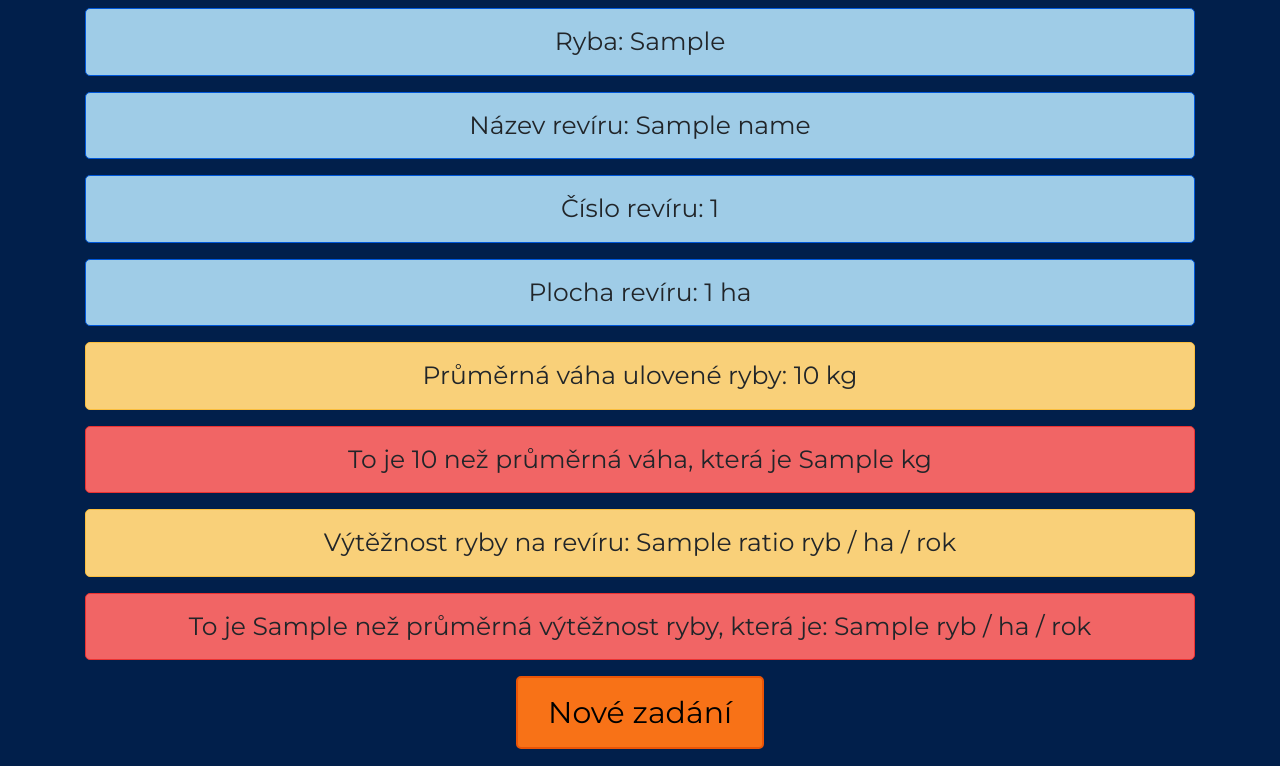
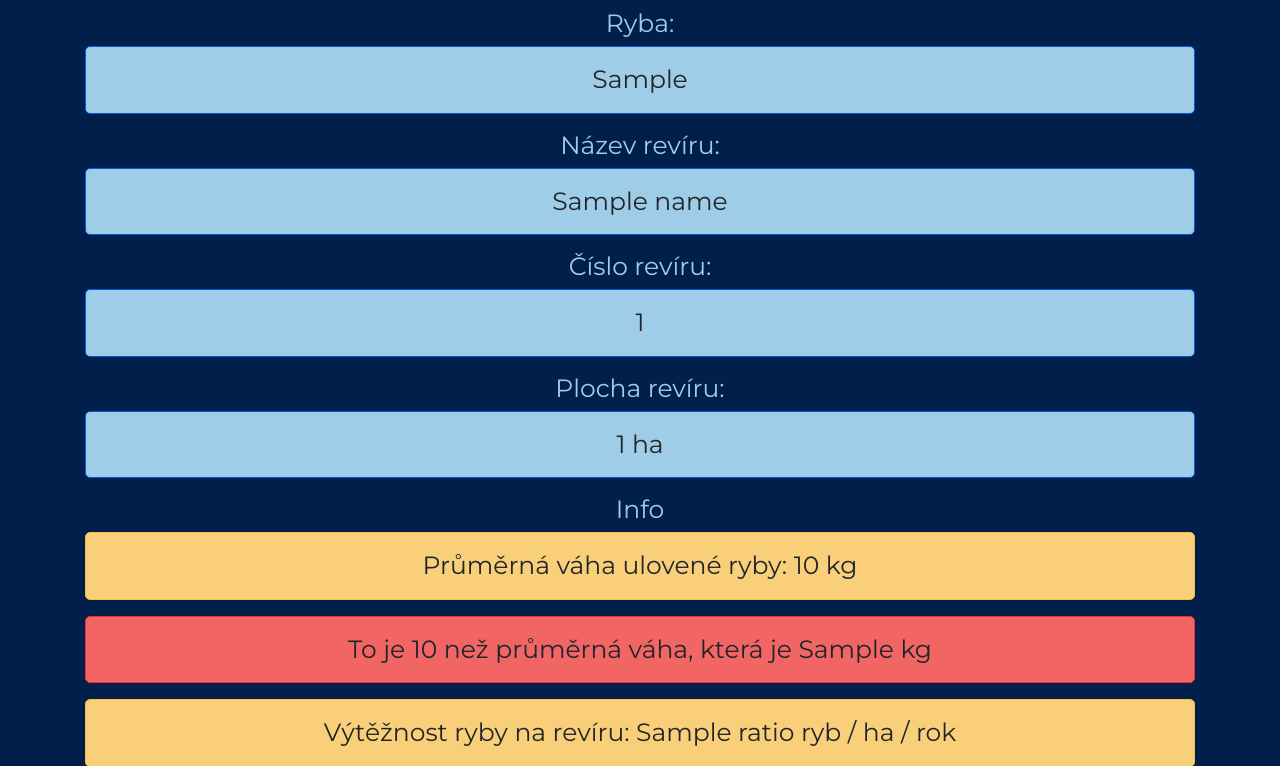
Before and after one commit to ultraKevyk/f_c, a Flask app: template website/templates/output.html in a window 1280 px wide. Shown: the part 56-822 px from the top of the page. Run offline with Flask 3, Linux system fonts and the light colour scheme; the template is opened without the code that fills it: most values are stand-ins (such as "Sample title", 1, 10 or a date in 2020); parts of the project's set-up code (start-up, migrations or seed data) failed here and were passed over; some libraries are stand-ins or nearby versions.

Commit message:
names of fish repaired

```diff
--- a/back.py
+++ b/back.py
@@ -6,6 +6,11 @@ import os
 
 data_dir = "./website/data/downloaded_data/"
 
+clean_fish = {"kapr": "Kapr obecný", "lín": "Lín", "cejn": "Cejn velký", "tloust":"Jelec tloušť", "okoun": "Okoun říční", "parma":"Parma velká", "ostroretka": "Ostroretka",
+              "podoustev": "Podoustev", "štika": "Štika obecná", "candát": "Candát obecný", "sumec": "Sumec velký", "úhoř": "Úhoř říční", "pstruh obecný": "Pstruh obecný",
+              "pstruh duhový": "Pstruh duhový", "lipan": "Lipan podhorní", "siven": "Siven americký", "bolen": "bolen dravý", "maréna peleď" :"Maréna peleď",
+              "hlavatka": "Hlavatka", "amur" :"Amur velký", "tolstolobik": "Tolstolobik", "karas": "Karas", "mník": "Mník jednovousý", "jelec jesen": "Jelec jesen"
+}
 
 def average_weight(area, fish):     # calculate average weight of specific fish on specific area
     with open(data_dir + area + ".csv", "r", encoding="utf-8") as file:
--- a/website/templates/base.html
+++ b/website/templates/base.html
@@ -18,6 +18,7 @@
       }
       h3 {
         color: #9FCCE7;
+        font-size: 25px;
       }
       form {
         font-size: 25px;
--- a/website/templates/output.html
+++ b/website/templates/output.html
@@ -7,10 +7,15 @@
 <body>
 
 <h1></h1>
-    <p class="my-box">Ryba: {{ inputed_fish }}</p>
-    <p class="my-box">Název revíru: {{ name }}</p>
-    <p class="my-box">Číslo revíru: {{ number }}</p>
-    <p class="my-box">Plocha revíru: {{ size }} ha</p>
+    <h3>Ryba: </h3>
+    <p class="my-box">{{ inputed_fish }}</p>
+    <h3>Název revíru: </h3>
+    <p class="my-box">{{ name }}</p>
+    <h3>Číslo revíru: </h3>
+    <p class="my-box">{{ number }}</p>
+    <h3>Plocha revíru: </h3>
+    <p class="my-box">{{ size }} ha</p>
+    <h3>Info</h3>
     <p class="other-box">Průměrná váha ulovené ryby: {{ weight }} kg</p>
     {% if o_weight == "více" %}
     <p class="green-box">To je {{ o_weight }} než průměrná váha, která je {{ avrg_w }} kg</p>
--- a/website/templates/output_all.html
+++ b/website/templates/output_all.html
@@ -6,8 +6,8 @@
 
 <body>
 
-
-<p class="other-box">Ryba: {{ inputed_fish }}</p>
+<h3>Ryba: </h3>
+<p class="other-box">{{ inputed_fish }}</p>
 <h3>Revíry s nejlepším průměrným úlovkem (podle váhy):</h3>
 
 {% for area in a_out %}
```
Also changed, not shown: website/views.py (+4 -4 lines).
